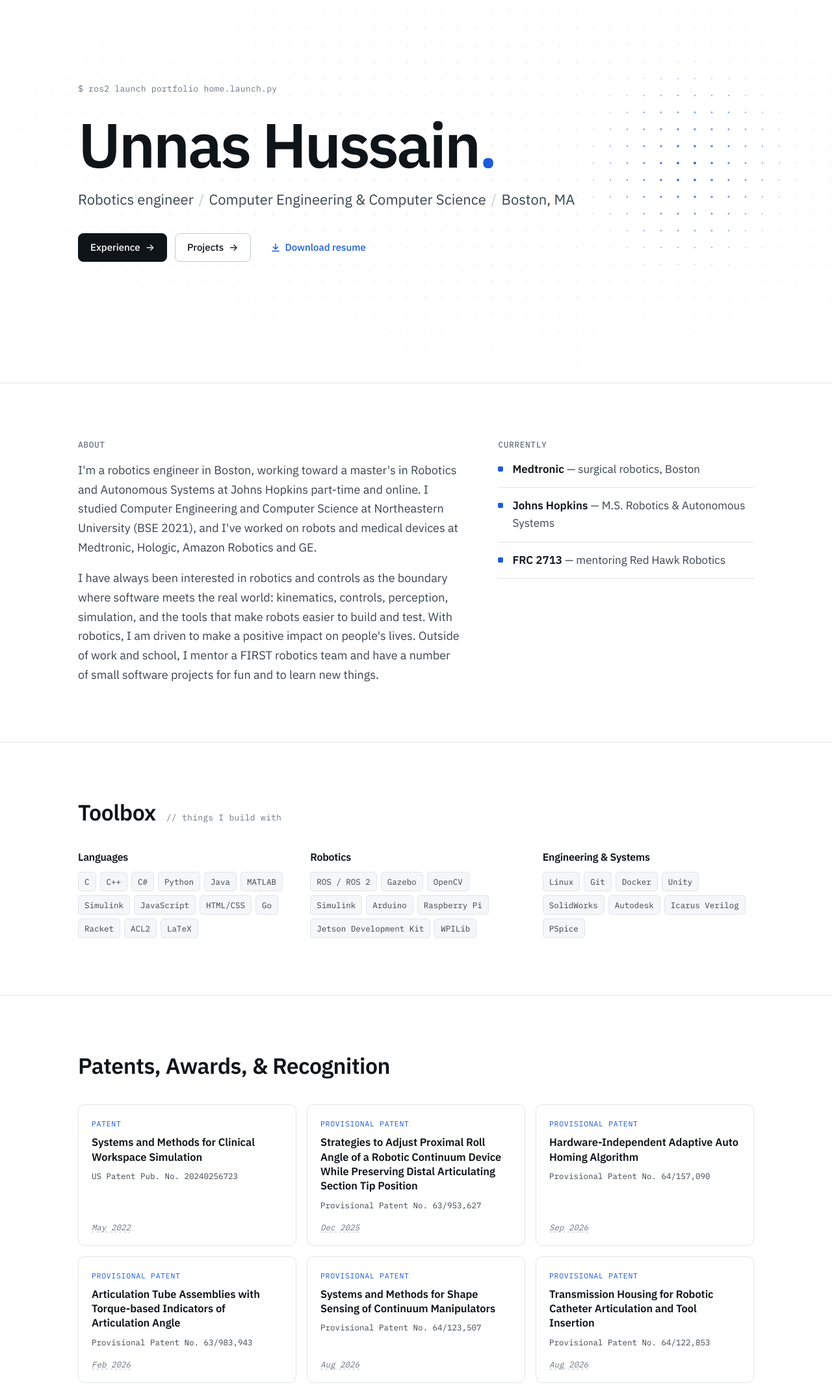
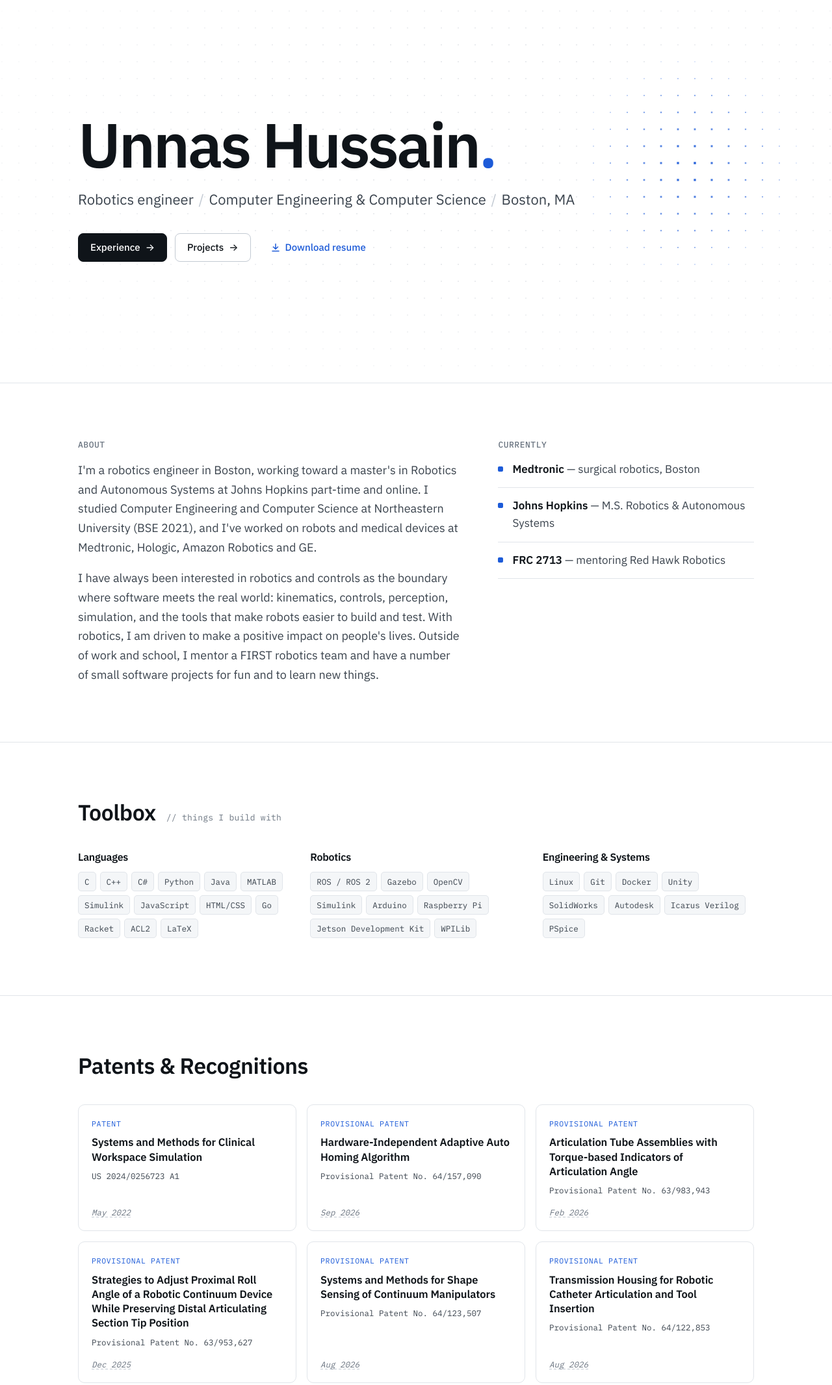
Before and after one commit to unbun/portfolio, a website: page public/index.html in a window 1280 px wide. Shown: the part 100-2232 px from the top of the page at 65% size. Drawn offline with Linux system fonts and the light colour scheme.

Commit message:
content tweaks

```diff
--- a/public/data/experience.json
+++ b/public/data/experience.json
@@ -70,8 +70,8 @@
     "summary": "Embedded software for the motor controllers, camera capture and laser-etching devices of the ThinPrep 5000.",
     "bullets": [
       "Implemented and updated embedded control logic for motorized and pneumatic subsystems within the ThinPrep 5000 (TP5000) system for fully automatic processing of gynecology, oncology, and Pap test samples.",
-      "Developed slide designer to create custom laser-etched slides that can be read by integrated Cognex cameras.",
-      "Designed robust TP5000 “power-on” tests to guarantee the system starts in a happy state or prompts the user."
+      "Developed custom Galil motion-control firmware, and a software API to command a robotic arm-guided laser that etches fiducials onto slides, and integrated Cognex cameras to read slide labels for sample tracking.",
+      "Designed and implemented robust TP5000 power-on tests on for motor reachability and Galil processors to guarantee the power system and motor packs can reach full range-of-motion with the available current."
     ],
     "tags": [
       "Medical devices",
--- a/public/index.html
+++ b/public/index.html
@@ -34,11 +34,22 @@
       <div class="wrap">
         <!-- One of these is typed out at random on each visit. -->
         <p class="kicker prompt" aria-hidden="true" data-prompts='[
+          "$ git log --oneline --author=\"Unnas Hussain\""
           "$ ros2 launch portfolio home.launch.py",
           "$ sudo systemctl start portfolio.service",
           "$ colcon build --packages-select portfolio",
-          "$ claude -p \"summarize my career with a single website\"",
-          "$ npm run boot:portfolio"
+          "$ claude -p \"summarize my career with a website\"",
+          "$ npm run boot:portfolio",
+          "$ docker run --rm -it unnas/portfolio:latest",
+          "$ python3 -m portfolio --verbose",
+          "$ git log --oneline --author=\"Unnas Hussain\""
+          "$ catkin_make && source devel/setup.bash",
+          "$ gz sim portfolio_world.sdf",
+          "$ ./gradlew deploy",
+          "$ make -j$(nproc) portfolio",
+          "$ go run ./cmd/portfolio",
+          "$ matlab -batch \"portfolio_sim\"",
+          "$ git log --oneline --author=\"Unnas Hussain\""
         ]'></p>
         <h1>Unnas Hussain<span class="dot">.</span></h1>
         <p class="subtitle">
@@ -47,7 +58,7 @@
         <div class="hero-actions">
           <a class="btn btn-primary" href="experience">Experience <span class="arrow">→</span></a>
           <a class="btn" href="projects">Projects <span class="arrow">→</span></a>
-          <a class="btn btn-ghost" href="resources/Unnas%20Hussain%20-%20Resume.pdf" download>
+          <a class="btn btn-ghost" href="resources/Unnas%20Hussain%20-%20Full%20Resume.pdf" download>
             <svg width="14" height="14" viewBox="0 0 14 14" aria-hidden="true"><path d="M7 1.5v8M3.5 6 7 9.5 10.5 6M2 12.5h10" fill="none" stroke="currentColor" stroke-width="1.5" stroke-linecap="round" stroke-linejoin="round"/></svg>
             Download resume
           </a>
@@ -123,20 +134,14 @@
     <section class="section" aria-labelledby="awards-h">
       <div class="wrap">
         <div class="section-head">
-          <h2 id="awards-h">Patents, Awards, &amp; Recognition</h2>
+          <h2 id="awards-h">Patents &amp; Recognitions</h2>
         </div>
         <ul class="awards">
           <li class="award">
             <span class="award-type">Patent</span>
             <h3>Systems and Methods for Clinical Workspace Simulation</h3>
-            <span class="award-ref">US Patent Pub. No. 20240256723</span>
+            <span class="award-ref">US 2024/0256723 A1</span>
             <span class="award-date"><span class="ph">May 2022</span></span>
-          </li>
-          <li class="award">
-            <span class="award-type">Provisional patent</span>
-            <h3>Strategies to Adjust Proximal Roll Angle of a Robotic Continuum Device While Preserving Distal Articulating Section Tip Position</h3>
-            <span class="award-ref">Provisional Patent No. 63/953,627</span>
-            <span class="award-date"><span class="ph">Dec 2025</span></span>
           </li>
           <li class="award">
             <span class="award-type">Provisional patent</span>
@@ -149,6 +154,12 @@
             <h3>Articulation Tube Assemblies with Torque-based Indicators of Articulation Angle</h3>
             <span class="award-ref">Provisional Patent No. 63/983,943</span>
             <span class="award-date"><span class="ph">Feb 2026</span></span>
+          </li>
+          <li class="award">
+            <span class="award-type">Provisional patent</span>
+            <h3>Strategies to Adjust Proximal Roll Angle of a Robotic Continuum Device While Preserving Distal Articulating Section Tip Position</h3>
+            <span class="award-ref">Provisional Patent No. 63/953,627</span>
+            <span class="award-date"><span class="ph">Dec 2025</span></span>
           </li>
           <li class="award">
             <span class="award-type">Provisional patent</span>
@@ -227,7 +238,7 @@
             </a>
           </li>
           <li>
-            <a href="resources/Unnas%20Hussain%20-%20Resume.pdf" download>
+            <a href="resources/Unnas%20Hussain%20-%20Full%20Resume.pdf" download>
               <span class="label">Resume</span>
               <span class="value">Download PDF <span class="arrow">↓</span></span>
             </a>
```
Also changed, not shown: 2 other files.
